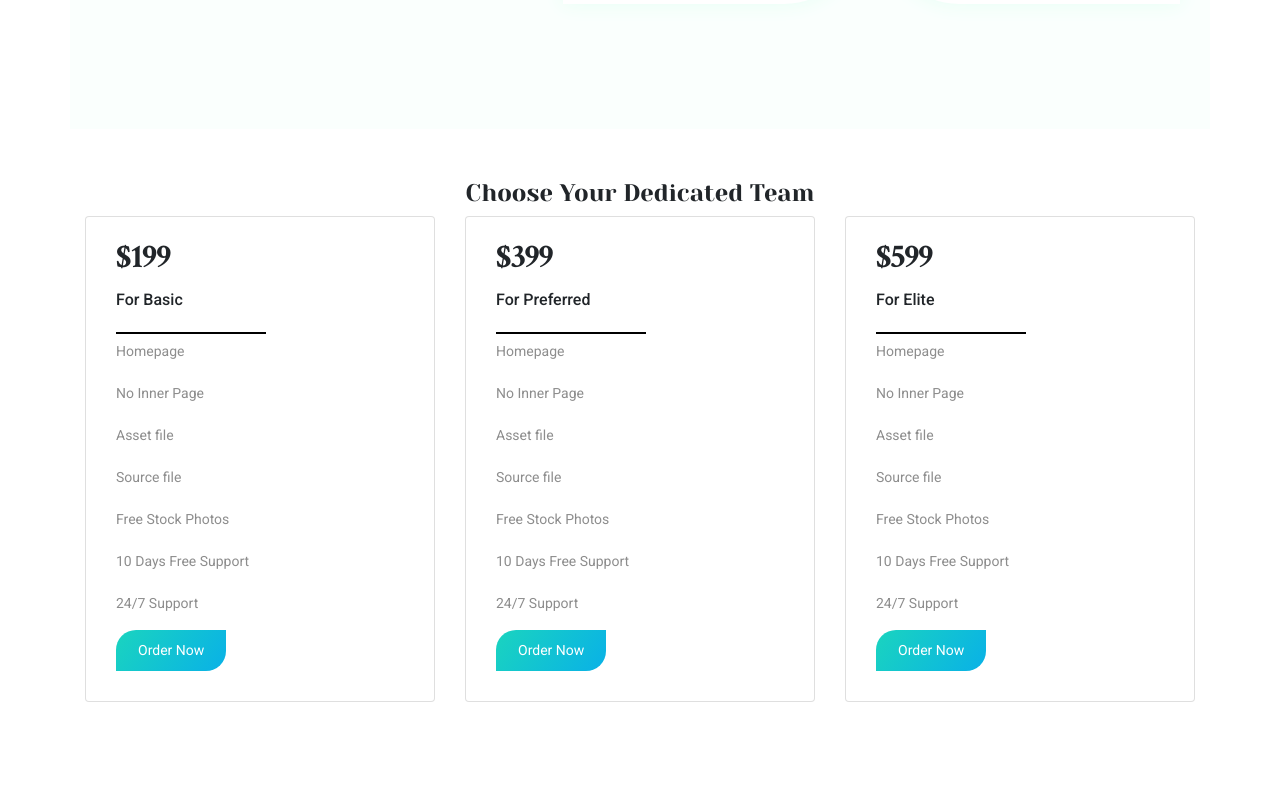
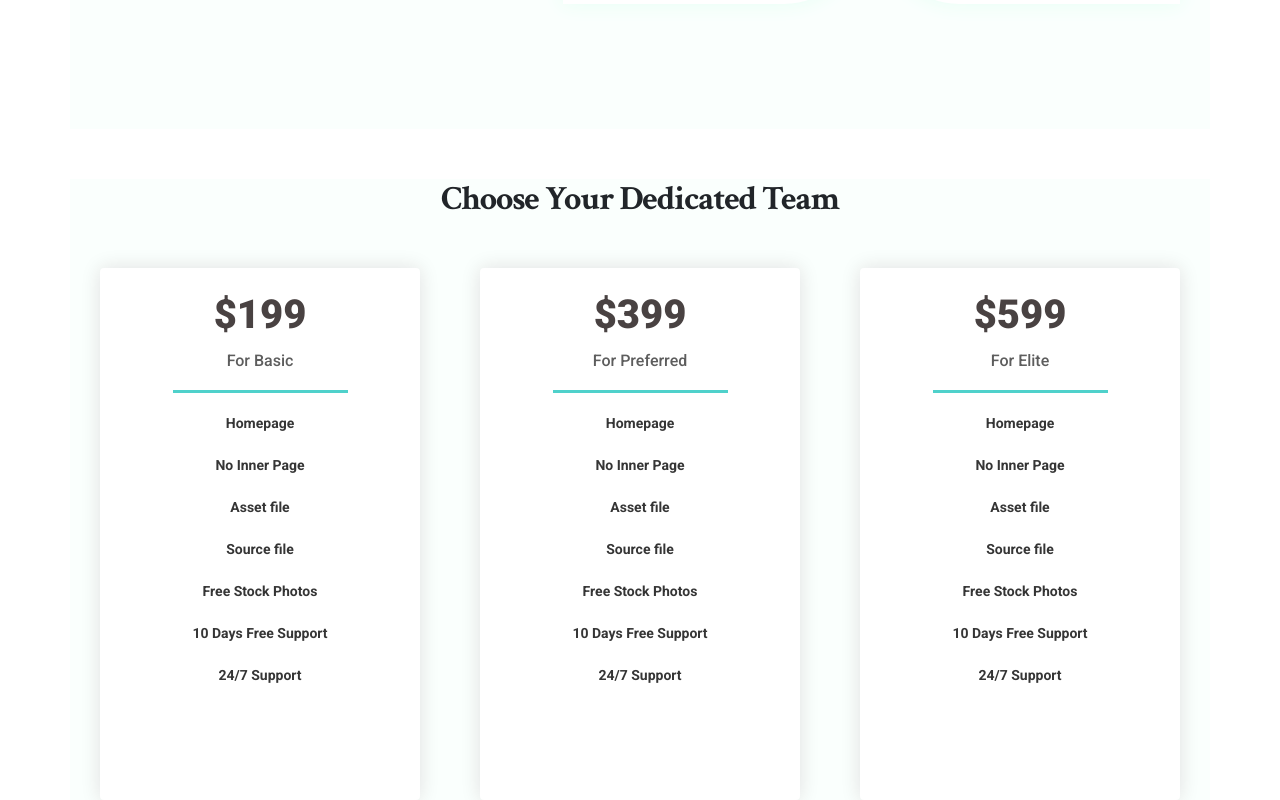
Before and after one commit to Hasan-new/Athena-Design, a React (Create React App) app: page / in a window 1280 px wide. Shown: the part 2236-3036 px from the top of the page. Before the commit the page ends 2938 px from the top, so only its background shows below. Built offline with nearby package versions, Linux system fonts and the light colour scheme; a web font is replaced by a local one.

Commit message:
chose your team done

```diff
--- a/src/Components/ChoseYourTeam/ChoseYourTeam.css
+++ b/src/Components/ChoseYourTeam/ChoseYourTeam.css
@@ -1,11 +1,72 @@
 @import url('https://fonts.googleapis.com/css2?family=Yeseva+One&display=swap');
+
+.chooseYourTeam {
+    background: #FAFFFD;
+}
+
 h4{
     color:"#858585";
     font-family: 'Yeseva One', cursive;
     margin-top: 30px;
 }
-#myCanvas{
-    border: 1px solid black;
-    width: 150px;
-    height: 1px;
+
+.team-card {
+    margin-left: 30px !important;
+    margin-right: 30px !important;
+    color: #353535;
+    border: none;
+    box-shadow: 0 0 20px #e0e0e0;
+    transition: .3s;
+    border: 3px solid white;
 }
+
+.team-card:hover .team-price,
+.team-card:hover .team-plan,
+.team-card:hover .team-p {
+    color: black;
+}
+
+.team-card:hover {
+    border: 3px solid #3CEDCE;
+}
+
+.team-card:hover .team-btn {
+    opacity: 1;
+}
+
+.team-card:hover .team-plan::after {
+    background-color: #CCCCCC !important;
+    height: 3px;
+}
+
+.team-price {
+    font-weight: 800;
+    font-size: 40px;
+    color: #494242;
+}
+
+.team-plan::after {
+    content: "";
+    background-color: #4FD1CB;
+    height: 3px;
+    display: block;
+    width: 175px;
+    margin: auto;
+    margin-top: 20px;
+    margin-bottom: 20px;
+}
+
+.team-plan {
+    color: #5D5D5D;
+}
+
+.team-p {
+    color: #353535;
+    font-size: 14px;
+    font-weight: 600;
+}
+
+.team-btn {
+    opacity: 0;
+    transition: .3s;
+}
--- a/src/Components/ChoseYourTeam/ChoseYourTeam.js
+++ b/src/Components/ChoseYourTeam/ChoseYourTeam.js
@@ -5,47 +5,41 @@ import './ChoseYourTeam.css';
 
 const ChoseYourTeam = () => {
     return (
-        <div className="container">
-            <h4 className="text-center">Choose Your Dedicated Team</h4>
+        <div className="container chooseYourTeam">
+          <h2 className="text-center mb-5">Choose Your Dedicated Team</h2>
 
-            <div class="card-deck">
-  <div class="card">
-    {/* <img src="..." class="card-img-top" alt="..." /> */}
-    <div class="card-body">
-      <h2 class="card-title">$199</h2>
-      <h6 class="card-text">For Basic</h6>
+          <div className="card-deck text-center">
+            <div className="card team-card">
+              {/* <img src="..." className="card-img-top" alt="..." /> */}
+              <div className="card-body">
+                <h3 className="card-title team-price">$199</h3>
+                <h6 className="card-text team-plan">For Basic</h6>
 
-      <canvas id="myCanvas"></canvas>
-
-      <p class="card-text">Homepage<br/><br/> No Inner Page<br/><br/>Asset file<br/><br/>
+                <p className="card-text team-p">Homepage<br/><br/> No Inner Page<br/><br/>Asset file<br/><br/>
                 Source file<br/><br/>Free Stock Photos<br/><br/>10 Days Free Support<br/><br/>24/7 Support</p>
-      <button className="btn navContact pricing-btn">Order Now</button>
+                <button className="btn navContact pricing-btn mt-4 team-btn">Order Now</button>
               </div>
             </div>
-  <div class="card">
-    {/* <img src="..." class="card-img-top" alt="..." /> */}
-    <div class="card-body">
-      <h2 class="card-title">$399</h2>
-      <h6 class="card-text">For Preferred</h6>
+            <div className="card team-card">
+              {/* <img src="..." className="card-img-top" alt="..." /> */}
+              <div className="card-body">
+                <h3 className="card-title team-price">$399</h3>
+                <h6 className="card-text team-plan">For Preferred</h6>
 
-      <canvas id="myCanvas"></canvas>
-
-      <p class="card-text">Homepage<br/><br/> No Inner Page<br/><br/>Asset file<br/><br/>
+                <p className="card-text team-p">Homepage<br/><br/> No Inner Page<br/><br/>Asset file<br/><br/>
                 Source file<br/><br/>Free Stock Photos<br/><br/>10 Days Free Support<br/><br/>24/7 Support</p>
-      <button className="btn navContact pricing-btn">Order Now</button>
+                <button className="btn navContact pricing-btn mt-4 team-btn">Order Now</button>
               </div>
             </div>
-  <div class="card">
-    {/* <img src="..." class="card-img-top" alt="..." /> */}
-    <div class="card-body">
-      <h2 class="card-title">$599</h2>
-      <h6 class="card-text">For Elite</h6>
+            <div className="card team-card">
+              {/* <img src="..." className="card-img-top" alt="..." /> */}
+              <div className="card-body">
+                <h3 className="card-title team-price">$599</h3>
+                <h6 className="card-text team-plan">For Elite</h6>
 
-      <canvas id="myCanvas"></canvas>
-
-      <p class="card-text">Homepage<br/><br/> No Inner Page<br/><br/>Asset file<br/><br/>
+                <p className="card-text team-p">Homepage<br/><br/> No Inner Page<br/><br/>Asset file<br/><br/>
                 Source file<br/><br/>Free Stock Photos<br/><br/>10 Days Free Support<br/><br/>24/7 Support</p>
-      <button className="btn navContact pricing-btn">Order Now</button>
+                <button className="btn navContact pricing-btn mt-4 team-btn">Order Now</button>
               </div>
             </div>
           </div>
```
Lines whose indentation alone changed are shown as unchanged.
